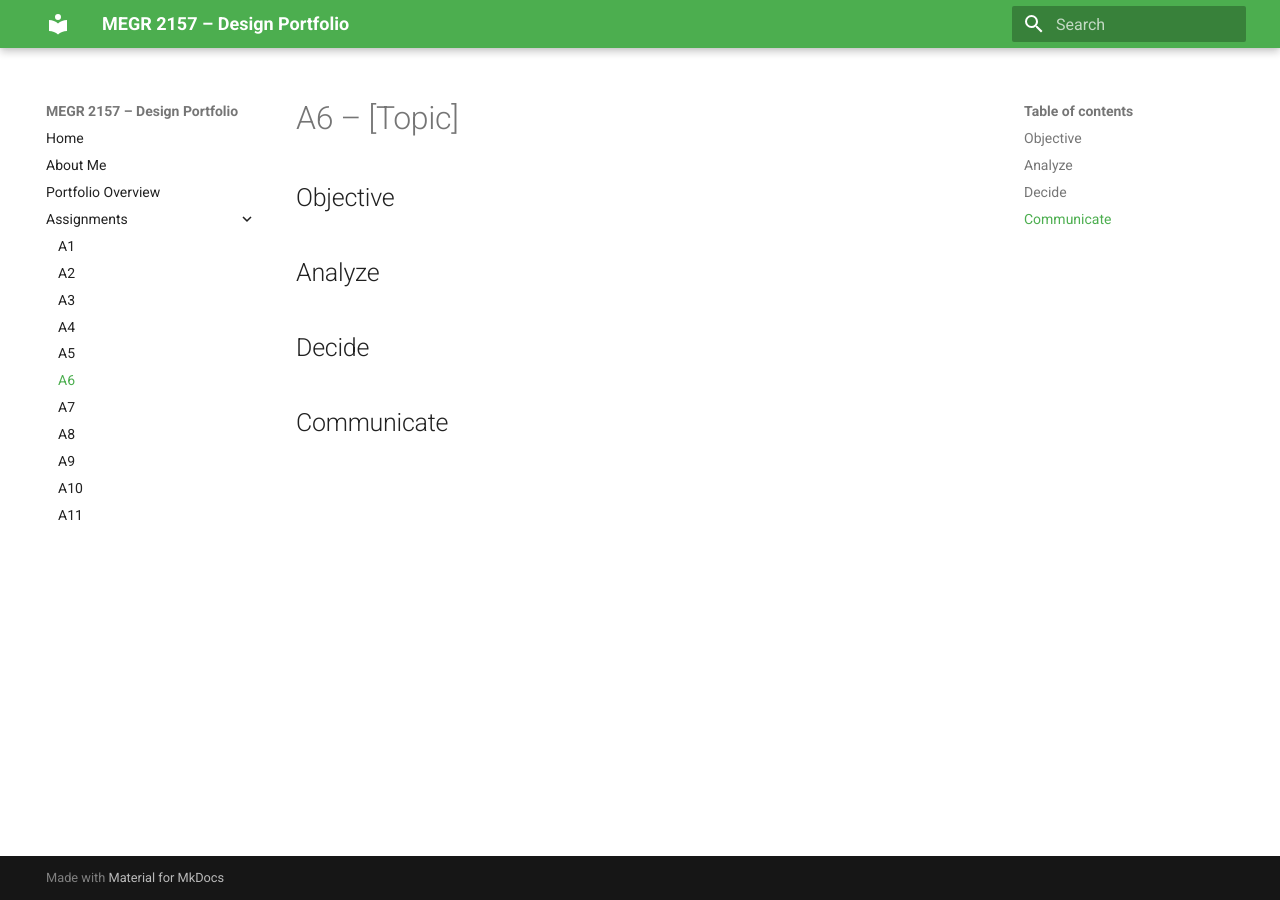
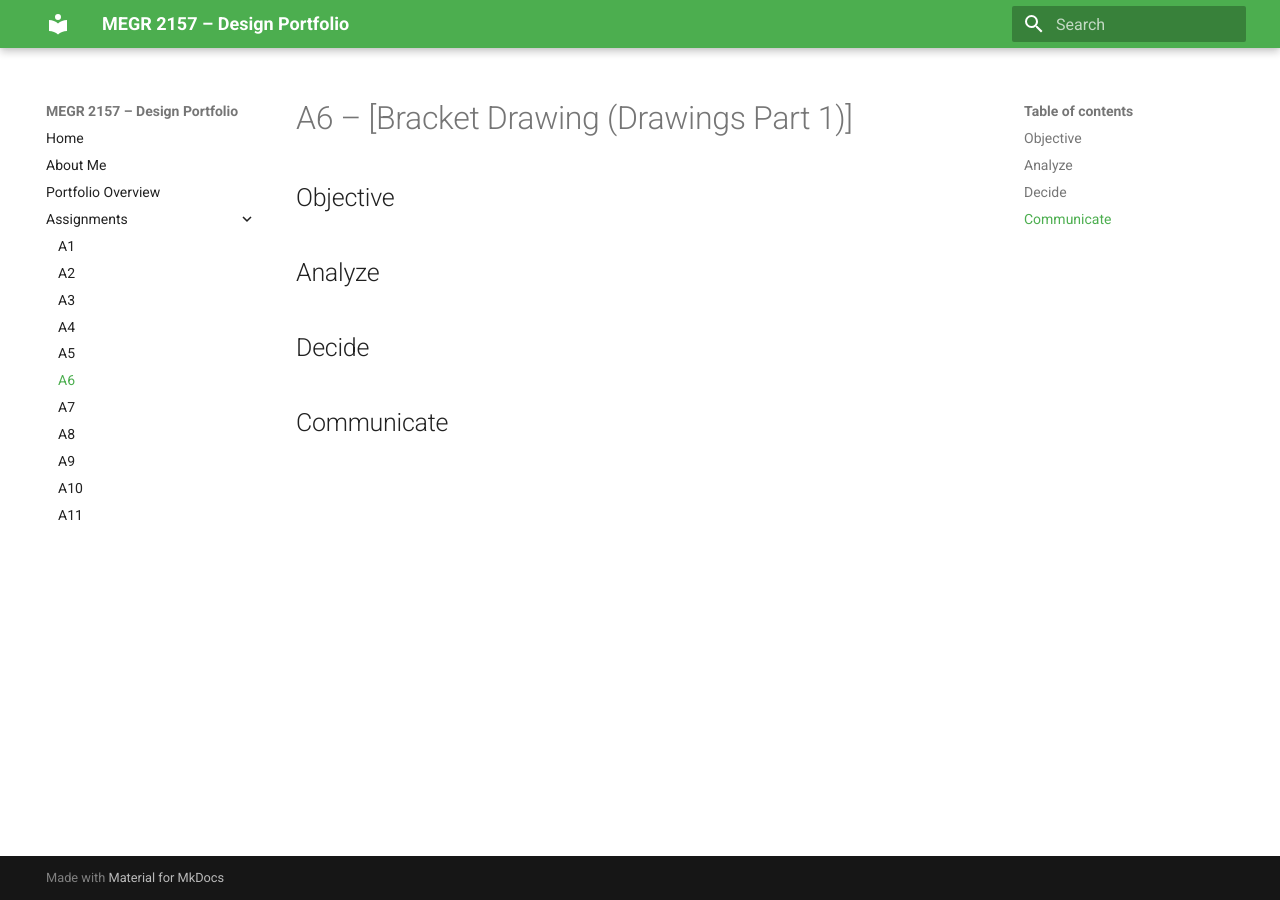
Before and after one commit to EvanBlanco12/portfolio, an MkDocs documentation site: the page built from docs/assignments/A06/index.md, in a window 1280 px wide. Built offline with MkDocs 1.6.1 and Material for MkDocs 9.7.7, drawn with Linux system fonts in a browser that asks for light colours.

Commit message:
Update index.md

```diff
--- a/docs/assignments/A06/index.md
+++ b/docs/assignments/A06/index.md
@@ -1,4 +1,4 @@
-# A6 – [Topic]
+# A6 – [Bracket Drawing (Drawings Part 1)]
 
 ## Objective
 
```
